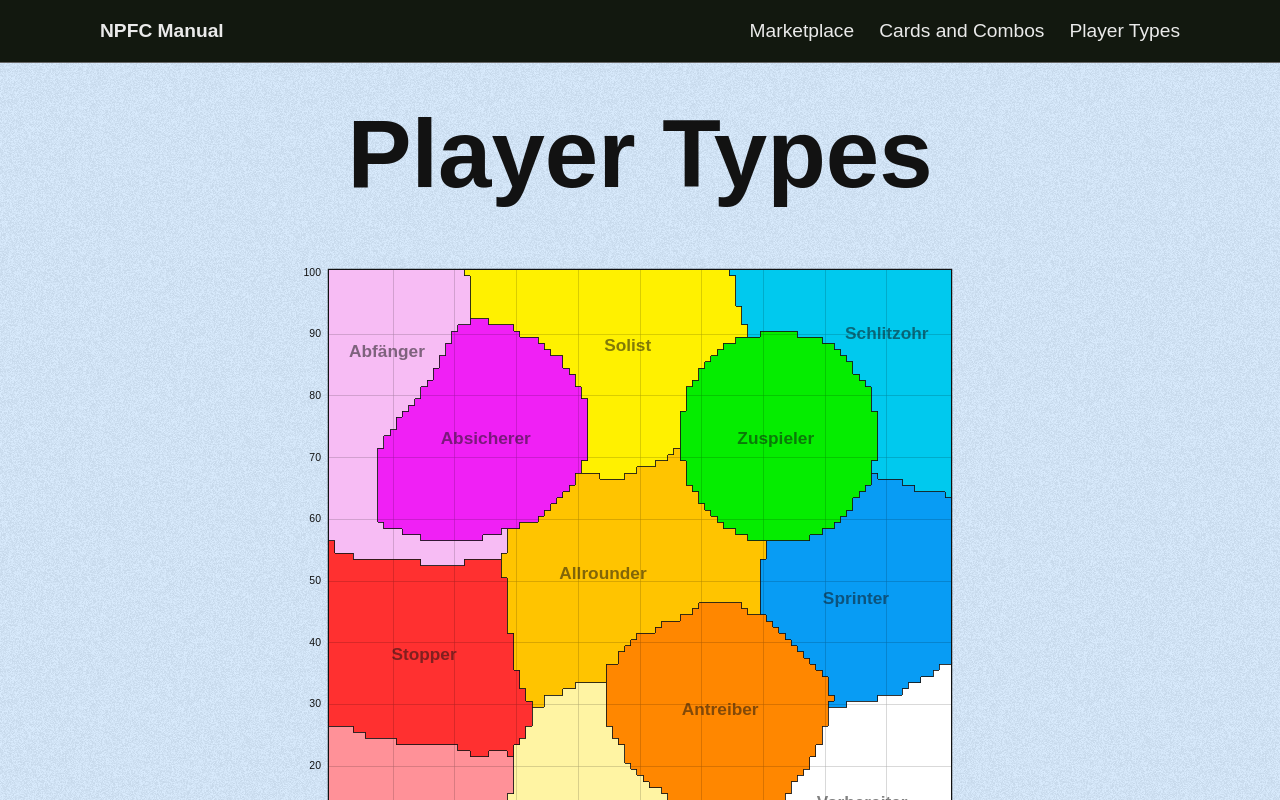
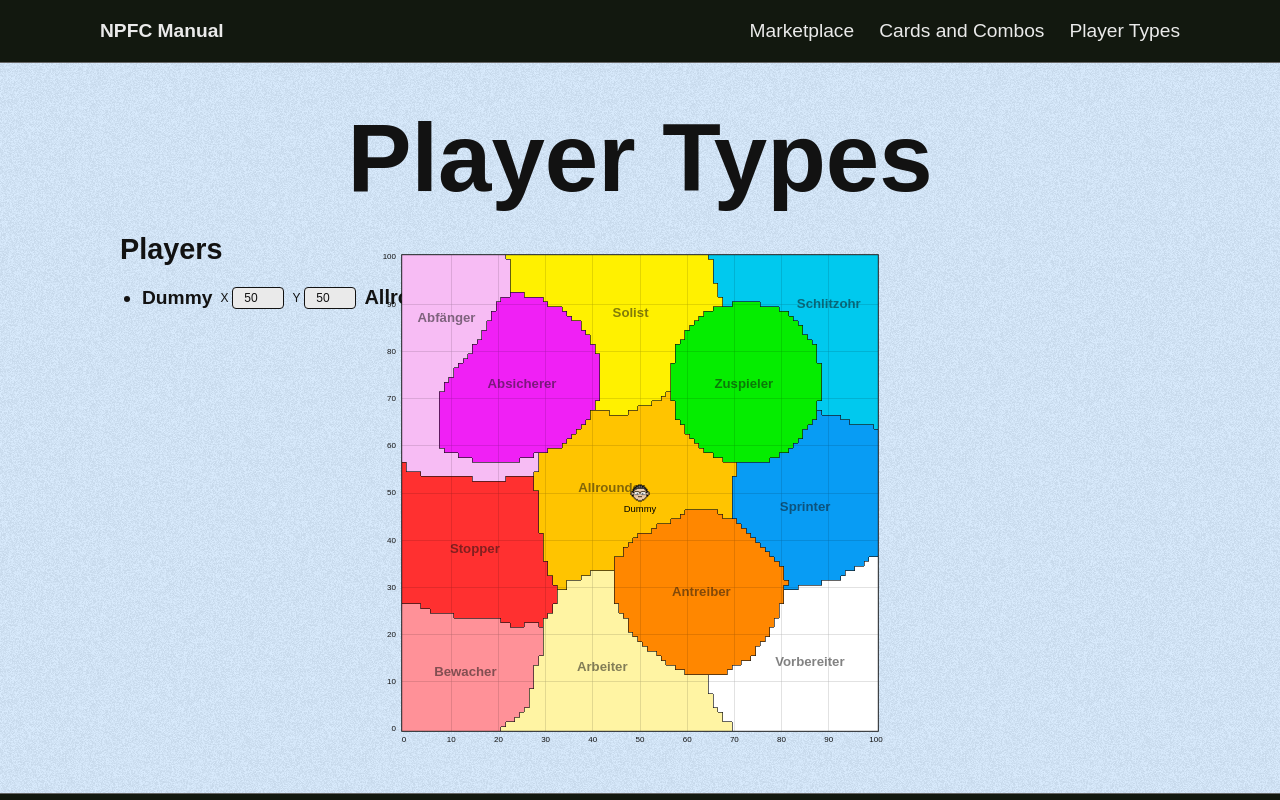
Before and after one commit to BrickHario/NPFC-Manual, a Next.js app: page /player-types in a window 1280 px wide. Shown: the top 800 px of the page. Built offline with nearby package versions, Linux system fonts and the light colour scheme; a web font is replaced by a local one.

Commit message:
Add player section and display on chart

```diff
--- /dev/null
+++ b/app/player-types/TypePlayers.module.css
@@ -0,0 +1,81 @@
+
+.players {
+  grid-column: 1;
+  grid-row: 2;
+  padding-top: 0;
+  min-width: 0;
+}
+
+.playerHeading {
+  display: flex;
+  align-items: center;
+  gap: 8px;
+}
+
+@media (max-width: 960px) {
+  .players {
+    grid-column: 1;
+    grid-row: 2;
+    width: fit-content;
+    max-width: 100%;
+    justify-self: center;
+  }
+}
+
+.players h2 {
+  margin: 0 0 16px;
+}
+
+.playerList {
+  margin: 0;
+  padding-left: 22px;
+}
+
+.player {
+  padding: 4px 0;
+}
+
+.playerName {
+  font-weight: 600;
+}
+
+.coordinate {
+  display: inline-flex;
+  align-items: center;
+  gap: 4px;
+  font-size: 12px;
+}
+
+.coordinate input {
+  box-sizing: border-box;
+  width: 52px;
+  min-width: 0;
+  padding: 3px 4px;
+  border: 1px solid currentColor;
+  border-radius: 4px;
+  color: inherit;
+  background: var(--color-surface);
+  font: inherit;
+  text-align: center;
+}
+
+.playerType {
+  font-size: 20px;
+  font-weight: 700;
+}
+
+@media (max-width: 960px) {
+  .layout {
+    grid-template-columns: minmax(0, 1fr);
+  }
+
+  .players {
+    width: 100%;
+    max-width: 680px;
+    justify-self: center;
+  }
+
+  .balance {
+    display: none;
+  }
+}
--- /dev/null
+++ b/app/player-types/TypePlayers.tsx
@@ -0,0 +1,64 @@
+
+import styles from "./TypePlayers.module.css";
+
+type TypePlayersProps = {
+  setX: (value: number) => void;
+  setY: (value: number) => void;
+  clampCoordinate: (value: number) => number;
+  getPlayerType: (x: number, y: number) => string;
+  x: number;
+  y: number;
+};
+
+export function TypePlayers({
+  setX,
+  setY,
+  clampCoordinate,
+  getPlayerType,
+  x,
+  y,
+}: TypePlayersProps) {
+  return (
+    <aside className={styles.players}>
+      <h2>Players</h2>
+      <ul className={styles.playerList}>
+        <li className={styles.player}>
+          <div className={styles.playerHeading}>
+            <span className={styles.playerName}>Dummy</span>
+            <label className={styles.coordinate}>
+              X
+              <input
+                type="number"
+                min={0}
+                max={100}
+                step={1}
+                value={x}
+                onChange={(event) => {
+                  const value = event.currentTarget.valueAsNumber;
+                  if (Number.isFinite(value)) setX(clampCoordinate(value));
+                }}
+                aria-label="Dummy X-Koordinate"
+              />
+            </label>
+            <label className={styles.coordinate}>
+              Y
+              <input
+                type="number"
+                min={0}
+                max={100}
+                step={1}
+                value={y}
+                onChange={(event) => {
+                  const value = event.currentTarget.valueAsNumber;
+                  if (Number.isFinite(value)) setY(clampCoordinate(value));
+                }}
+                aria-label="Dummy Y-Koordinate"
+              />
+            </label>
+            <p className={styles.playerType}>{getPlayerType(x, y)}</p>
+          </div>
+        </li>
+      </ul>
+    </aside>
+  );
+}
--- a/app/player-types/TypesChart.module.css
+++ b/app/player-types/TypesChart.module.css
@@ -1,10 +1,65 @@
+
+.layout {
+  display: grid;
+  grid-template-columns: 240px minmax(0, 1fr) 240px;
+  grid-template-rows: auto 1fr;
+  align-items: start;
+  gap: 20px;
+  width: 100%;
+  margin: 0 auto;
+  padding: 20px;
+  box-sizing: border-box;
+}
+
+.heading {
+  grid-column: 1 / -1;
+  grid-row: 1;
+  text-align: center;
+  margin: 0;
+}
+
+.chartColumn {
+  grid-column: 2;
+  grid-row: 2;
+  display: flex;
+  flex-direction: column;
+  align-items: center;
+  justify-content: center;
+  min-width: 0;
+}
+
 .chart {
   display: block;
   width: 100%;
-  max-width: min(680px, calc(100dvh - 115px));
+  max-width: min(580px, calc(100dvh - 115px));
   height: auto;
   overflow: visible;
   flex-shrink: 1;
+}
+
+@media (max-width: 960px) {
+  .layout {
+    grid-template-columns: minmax(0, 1fr);
+    grid-template-rows: auto auto auto;
+    justify-items: center;
+    gap: 24px;
+    padding: 16px;
+  }
+
+  .heading {
+    grid-column: 1;
+    grid-row: 1;
+  }
+
+  .chartColumn {
+    grid-column: 1;
+    grid-row: 3;
+    width: 100%;
+  }
+
+  .chart {
+    max-width: min(580px, 100%);
+  }
 }
 
 .grid {
--- a/app/player-types/TypesChart.tsx
+++ b/app/player-types/TypesChart.tsx
@@ -134,13 +134,15 @@ function createChart() {
 
 const chart = createChart();
 
-export default function TypesChart() {
+type PlayerPosition = { x: number; y: number };
+
+export default function TypesChart({ player }: { player: PlayerPosition }) {
   return (
     <svg
       className={styles.chart}
       viewBox={`0 0 ${canvas} ${canvas}`}
       role="img"
-      aria-label="NPFC: Exakte Grenzen der zwölf Spielertypen im X-Y-Koordinatensystem von 0 bis 100"
+      aria-label="NPFC: Precise boundaries for the twelve player types within an X-Y coordinate system ranging from 0 to 100"
       xmlns="http://www.w3.org/2000/svg"
     >
       <g shapeRendering="crispEdges">
@@ -171,6 +173,25 @@ export default function TypesChart() {
           <text key={label.name} x={label.x} y={label.y} textAnchor="middle" dominantBaseline="middle">{label.name}</text>
         ))}
       </g>
+      <g>
+        <image
+          href="/Dummy.png"
+          x={padding + (player.x + 0.5) * step - 30}
+          y={padding + (100.5 - player.y) * step - 30}
+          width={60}
+          height={60}
+          preserveAspectRatio="xMidYMid meet"
+        />
+        <text
+          x={padding + (player.x + 0.5) * step}
+          y={padding + (100.5 - player.y) * step + 40}
+          textAnchor="middle"
+          fontSize={20}
+          fill="#000"
+        >
+          Dummy
+        </text>
+      </g>
     </svg>
   );
 }
--- a/app/player-types/page.tsx
+++ b/app/player-types/page.tsx
@@ -1,31 +1,46 @@
-import { Suspense } from "react";
+
+"use client";
+
+import { Suspense, useState } from "react";
 import TypesChart from "./TypesChart";
+import { playerTypeNames, playerTypeRows } from "./player-type-data";
+import styles from "./TypesChart.module.css";
+import { TypePlayers } from "./TypePlayers";
+
+function clampCoordinate(value: number) {
+  return Math.max(0, Math.min(100, Math.round(value)));
+}
+
+function getPlayerType(x: number, y: number) {
+  const row = playerTypeRows[y];
+  for (let i = 0; i < row.length; i += 2) {
+    if (x <= row[i]) return playerTypeNames[row[i + 1]];
+  }
+  return playerTypeNames[0];
+}
 
 export default function Home() {
+  const [x, setX] = useState(50);
+  const [y, setY] = useState(50);
+
   return (
-    <main
-      style={{
-        minHeight: "100dvh",
-        display: "flex",
-        alignItems: "center",
-        justifyContent: "center",
-        padding: "16px",
-        boxSizing: "border-box",
-      }}
-    >
+    <main>
       <Suspense>
-        <div
-          style={{
-            width: "100%",
-            display: "flex",
-            flexDirection: "column",
-            alignItems: "center",
-            justifyContent: "center",
-            gap: "12px",
-          }}
-        >
-          <h1 style={{ textAlign: "center" }}>Player Types</h1>
-          <TypesChart />
+        <div className={styles.layout}>
+          <h1 className={styles.heading}>Player Types</h1>
+
+          <TypePlayers
+            setX={setX}
+            setY={setY}
+            clampCoordinate={clampCoordinate}
+            getPlayerType={getPlayerType}
+            x={x}
+            y={y}
+          />
+
+          <section className={styles.chartColumn}>
+            <TypesChart player={{ x, y }} />
+          </section>
         </div>
       </Suspense>
     </main>
```
